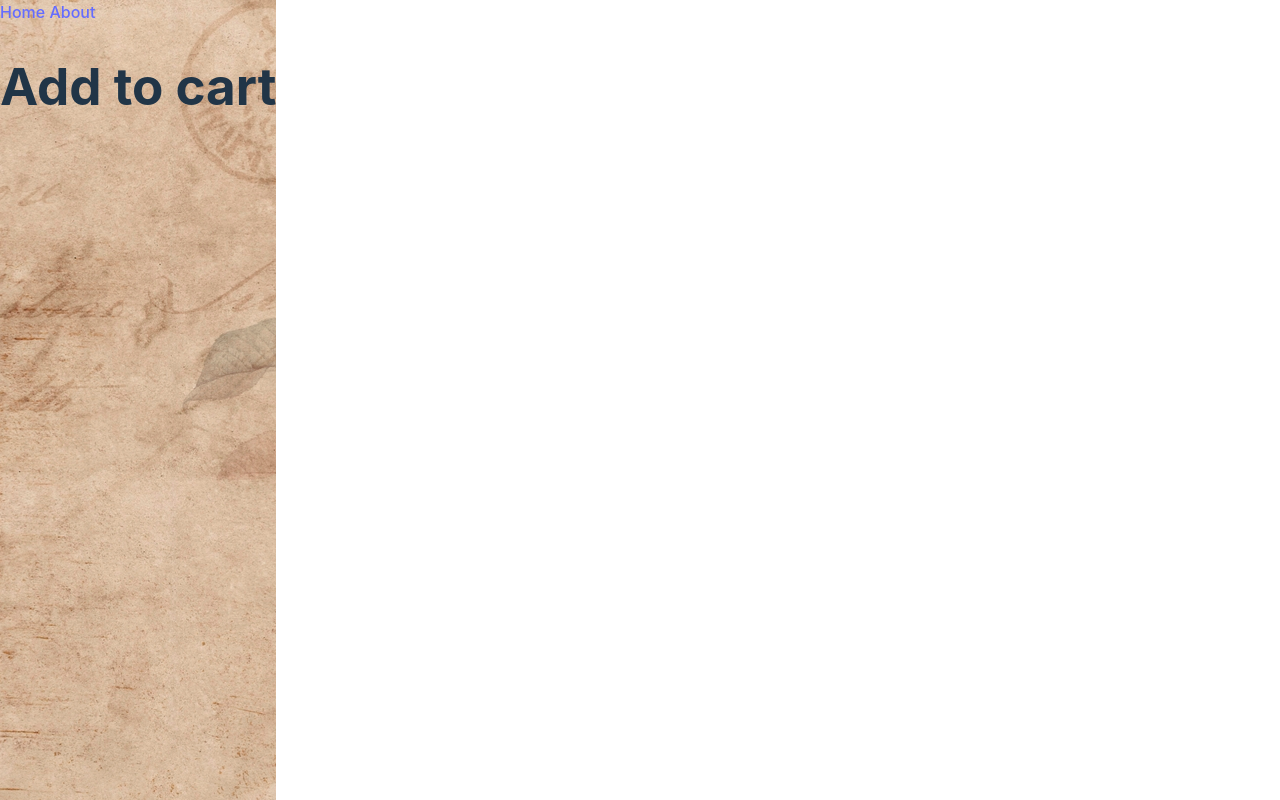
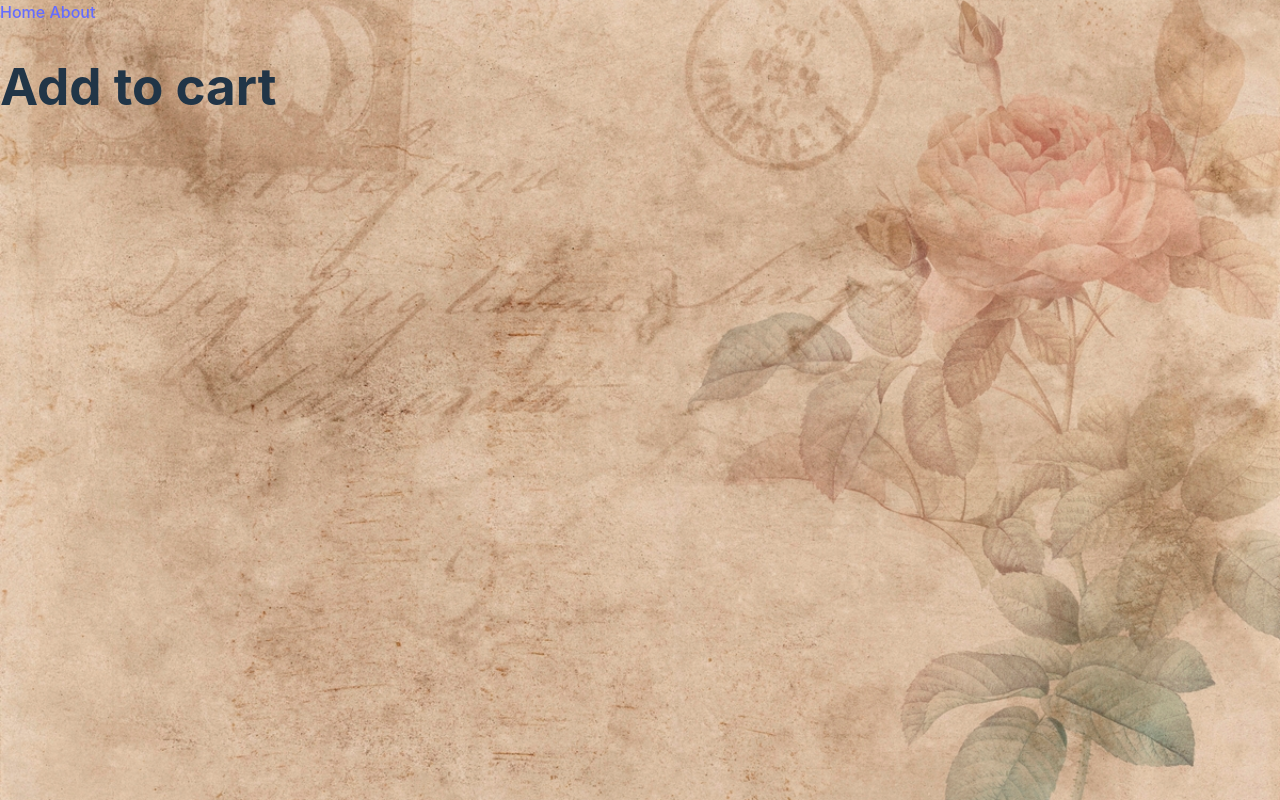
Before and after one commit to ArtTera/ArtTeraProject, a React (Vite) app: page /Cart in a window 1280 px wide. Built offline with nearby package versions, Linux system fonts and the light colour scheme.

Commit message:
fixing the background size

```diff
--- a/src/App.jsx
+++ b/src/App.jsx
@@ -1,4 +1,4 @@
-import { Route, Routes } from 'react-router-dom';
+import { Route, Routes } from "react-router-dom";
 
 import Navbar from "./components/Navbar";
 import HomePage from "./pages/Homepage";
@@ -6,21 +6,27 @@ import Cart from "./pages/Cart";
 import Painting from "./pages/Painitng";
 import PaymentMethod from "./pages/PaymentMethods";
 
+const containerStyle = {
+  width: "100vw",
+  height: "100vh",
+  backgroundImage: `url(src/assets/image-from-rawpixel-id-6233550-jpeg.jpg)`,
+  backgroundPosition: "center",
+  backgroundSize: "cover",
+  backgroundRepeat: "no-repeat",
+};
+
 function App() {
   return (
-    <div  style={{
-      backgroundImage: 'url(src/assets/image-from-rawpixel-id-6233550-jpeg.jpg)',
-      backgroundSize: 'cover',
-      backgroundPosition: 'center',
-      height: '100vh',
-      width: '100%',
-    }}>
-      <><Navbar /><Routes>
+    <div style={containerStyle}>
+      <>
+        <Navbar />
+        <Routes>
           <Route path="/" exact element={<HomePage />} />
           <Route path="/Cart" element={<Cart />} />
           <Route path="/Painiting" element={<Painting />} />
           <Route path="/PaymentMethod" element={<PaymentMethod />} />
-        </Routes></>
+        </Routes>
+      </>
     </div>
   );
 }
--- a/src/pages/Cart.jsx
+++ b/src/pages/Cart.jsx
@@ -1,11 +1,9 @@
 function Cart() {
   return (
     <div className="cart">
-
-        <h1>Add to cart</h1>
-
+      <h1>Add to cart</h1>
     </div>
-  )
+  );
 }
 
 export default Cart;
--- a/src/pages/Homepage.jsx
+++ b/src/pages/Homepage.jsx
@@ -1,8 +1,6 @@
-
 const HomePage = () => {
   return (
-    <div className="home"
-    >
+    <div className="home">
       <h1 className="home-title">Home Page</h1>
       <p> Welcome to ArtTera </p>
     </div>
```
